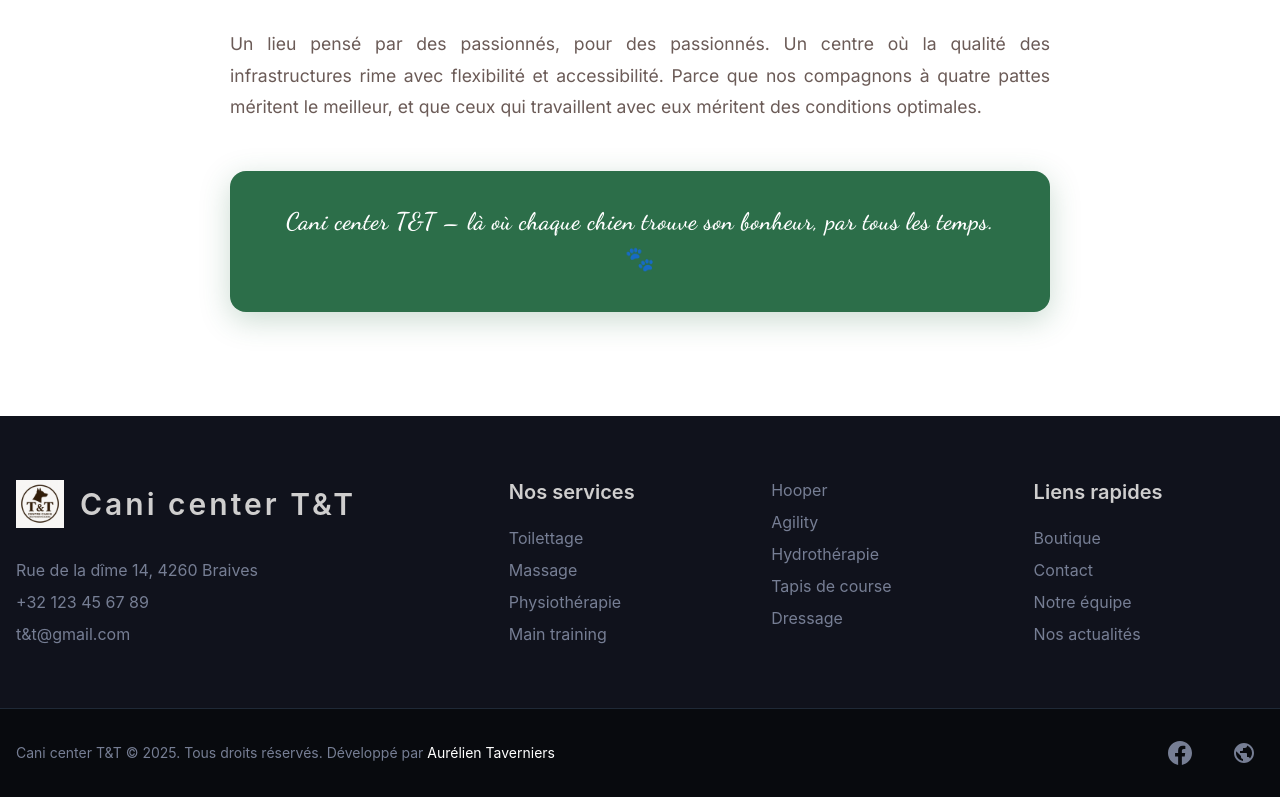
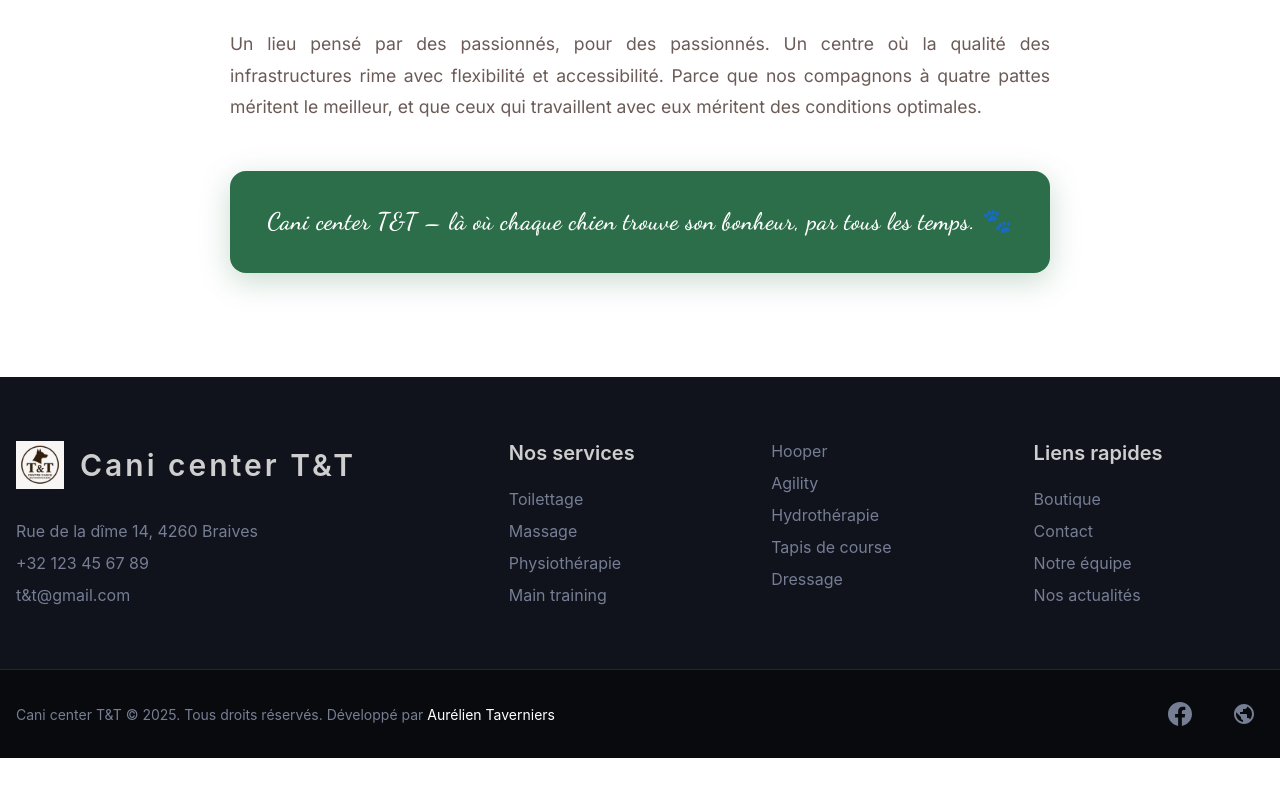
Before and after one commit to aurelient6/tnt-site-v1, a Next.js app: page /apropos in a window 1280 px wide. Shown: the part 980-1777 px from the top of the page. After the commit the page ends 1738 px from the top, so only its background shows below. Built offline with nearby package versions, Linux system fonts and the light colour scheme.

Commit message:
fix a propos

```diff
--- a/app/style/apropos.css
+++ b/app/style/apropos.css
@@ -64,7 +64,7 @@
 /* Style pour le dernier paragraphe avec emoji */
 .apropos p:last-of-type {
   margin-top: 3rem;
-  padding: 2rem 2.5rem;
+  padding: 2rem 2rem;
   background: var(--principale);
   border-radius: 16px;
   font-family: 'Dancing Script', cursive;
```
